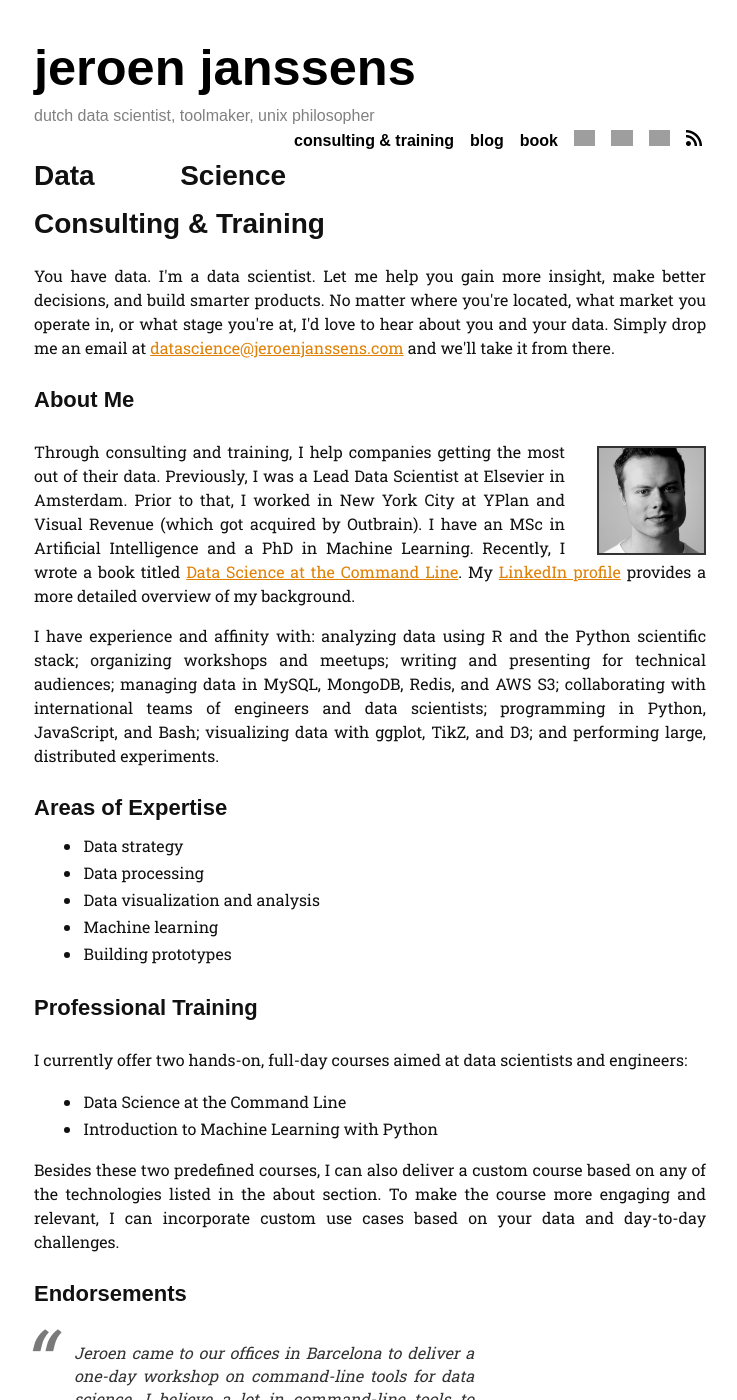
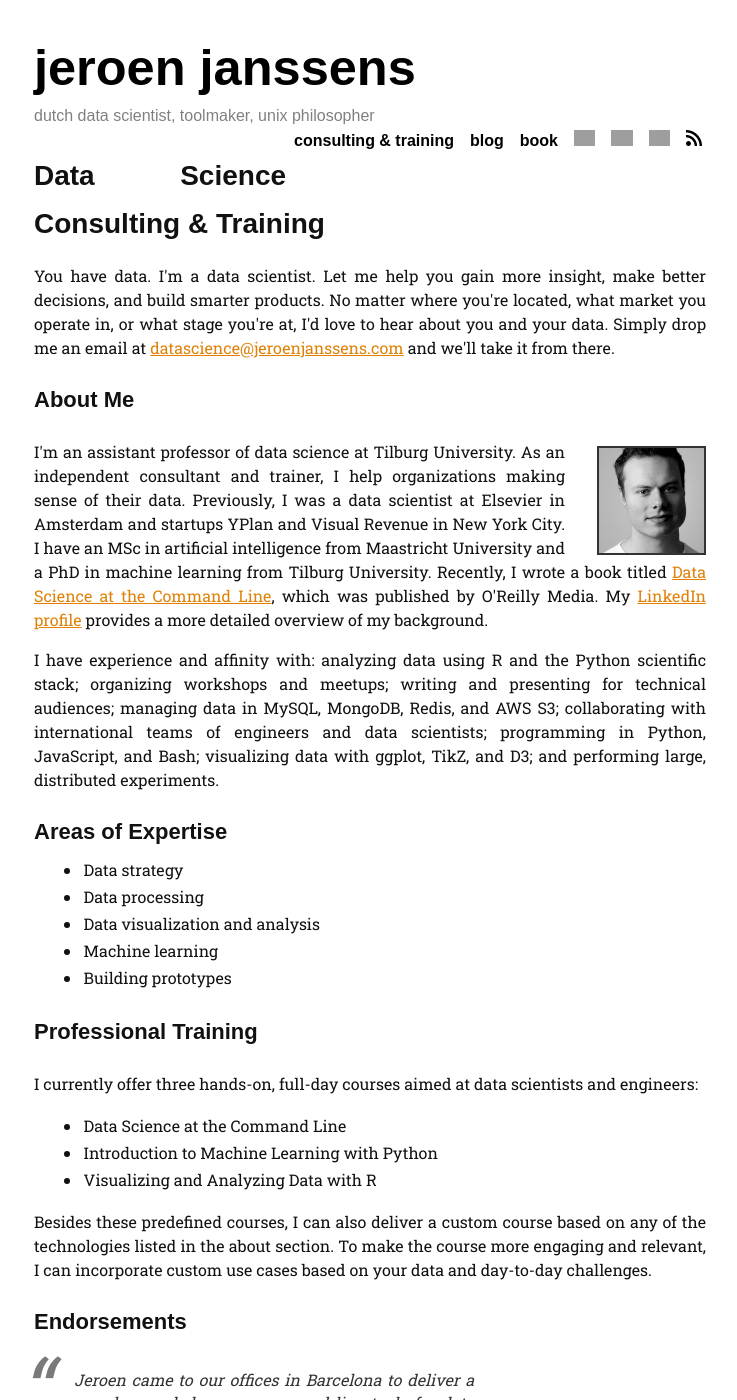
Before and after one commit to jeroenjanssens/jeroenjanssens.github.io, a Jekyll site: the page built from index.html, in a window 1280 px wide and 1400 px high. Shown: the whole window, without its empty margins (270-1007 px from the left). Built offline with Jekyll 4.4.1, drawn with Linux system fonts in a browser that asks for light colours; some web fonts are replaced; Markdown is read by kramdown in place of the engine named in the settings; grey boxes are pictures that could not be loaded.

Commit message:
Updated bio

```diff
--- a/index.html
+++ b/index.html
@@ -14,7 +14,7 @@ title: Jeroen Janssens - Data Science Consulting &amp; Training
 
     <p>
       <a href="/img/jeroenjanssens.jpg"><img id="face" title="Jeroen Janssens" alt="Jeroen Janssens" src="/img/jeroenjanssens.jpg" /></a>
-      Through consulting and training, I help companies getting the most out of their data. Previously, I was a Lead Data Scientist at Elsevier in Amsterdam. Prior to that, I worked in New York City at YPlan and Visual Revenue (which got acquired by Outbrain). I have an MSc in Artificial Intelligence and a PhD in Machine Learning. Recently, I wrote a book titled <a href="http://datascienceatthecommandline.com">Data Science at the Command Line</a>. My <a href="http://www.linkedin.com/in/jeroenjanssens">LinkedIn profile</a> provides a more detailed overview of my background.
+      I'm an assistant professor of data science at Tilburg University. As an independent consultant and trainer, I help organizations making sense of their data. Previously, I was a data scientist at Elsevier in Amsterdam and startups YPlan and Visual Revenue in New York City. I have an MSc in artificial intelligence from Maastricht University and a PhD in machine learning from Tilburg University. Recently, I wrote a book titled <a href="http://datascienceatthecommandline.com">Data Science at the Command Line</a>, which was published by O'Reilly Media. My <a href="http://www.linkedin.com/in/jeroenjanssens">LinkedIn profile</a> provides a more detailed overview of my background.
     </p>
 
     <p>
@@ -52,16 +52,17 @@ title: Jeroen Janssens - Data Science Consulting &amp; Training
   <h3>Professional Training</h3>
 
     <p>
-      I currently offer two hands-on, full-day courses aimed at data scientists and engineers:
+      I currently offer three hands-on, full-day courses aimed at data scientists and engineers:
     </p>
 
     <ul>
       <li><h4>Data Science at the Command Line</h4></li>
       <li><h4>Introduction to Machine Learning with Python</h4></li>
+      <li><h4>Visualizing and Analyzing Data with R</h4></li>
     </ul>
 
     <p>
-      Besides these two predefined courses, I can also deliver a custom course based on any of the technologies listed in the about section. To make the course more engaging and relevant, I can incorporate custom use cases based on your data and day-to-day challenges.
+      Besides these predefined courses, I can also deliver a custom course based on any of the technologies listed in the about section. To make the course more engaging and relevant, I can incorporate custom use cases based on your data and day-to-day challenges.
     </p>
 
   <h3>Endorsements</h3>
```
Also changed, not shown: 1 other file.
